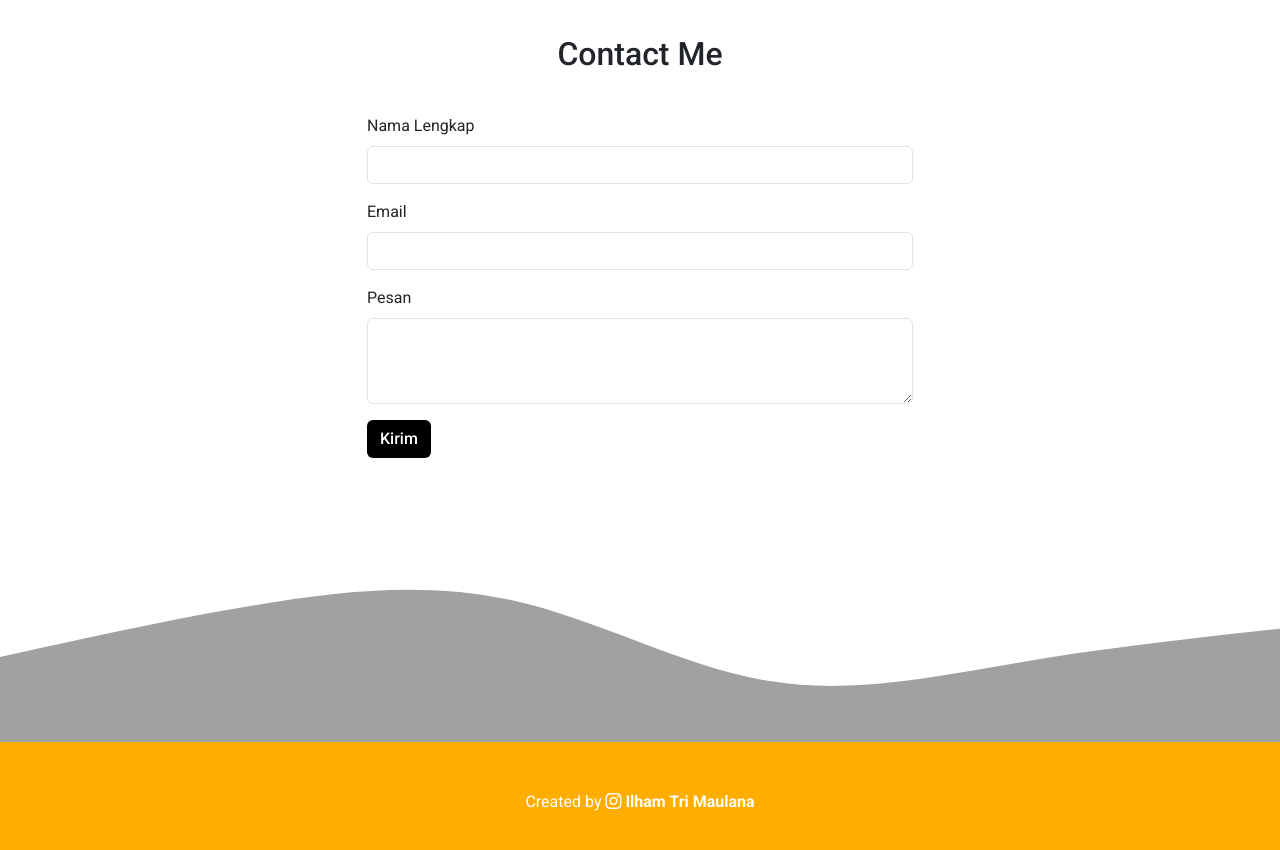
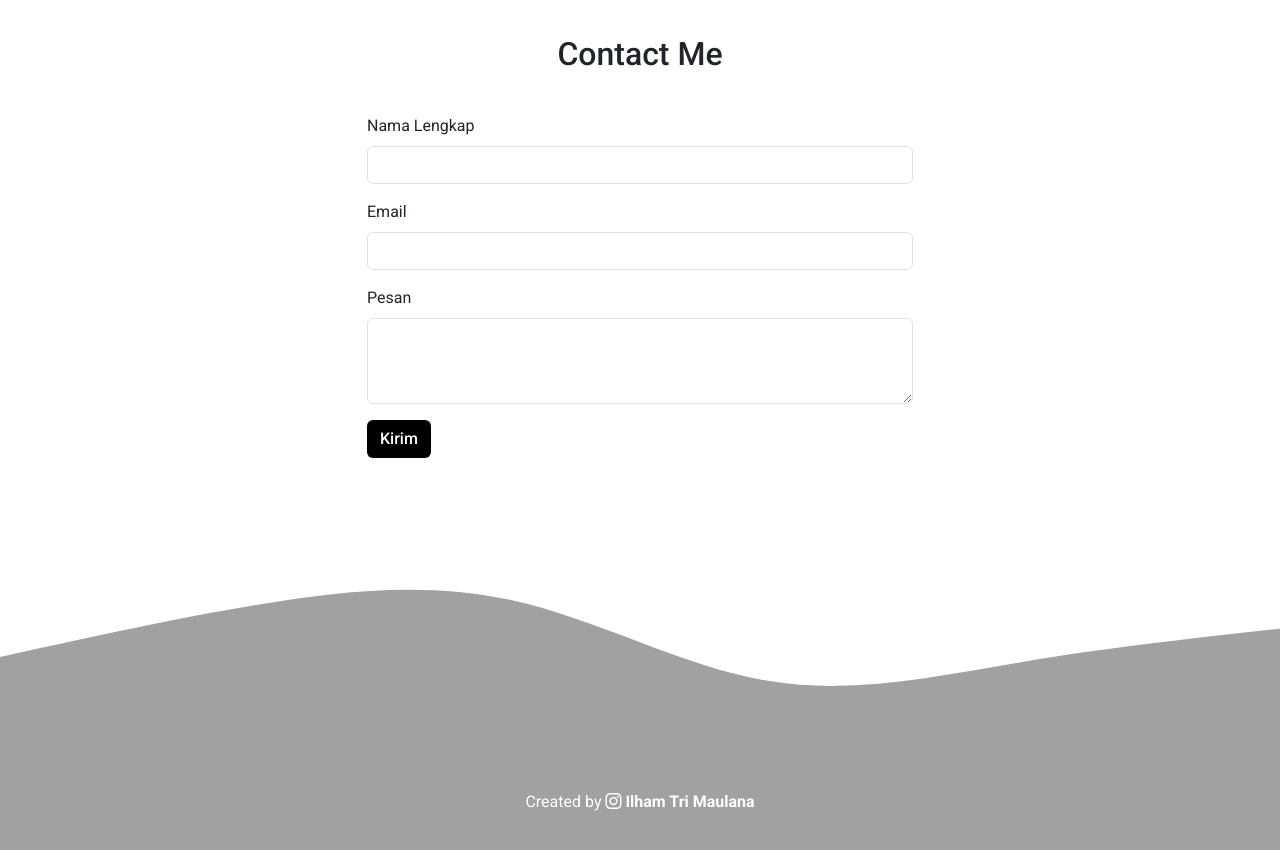
Before and after one commit to ilhamtrim/ilhamtrim.github.io, a website: page index.html in a window 1280 px wide. Shown: the part 2729-3579 px from the top of the page. Drawn offline with nearby package versions, Linux system fonts and the light colour scheme.

Commit message:
fix color footer

```diff
--- a/src/css/style.css
+++ b/src/css/style.css
@@ -149,5 +149,5 @@ footer a {
 }
 
 footer {
-    background-color: #ffae00;
+    background-color: #a1a1a1;
 }
```
